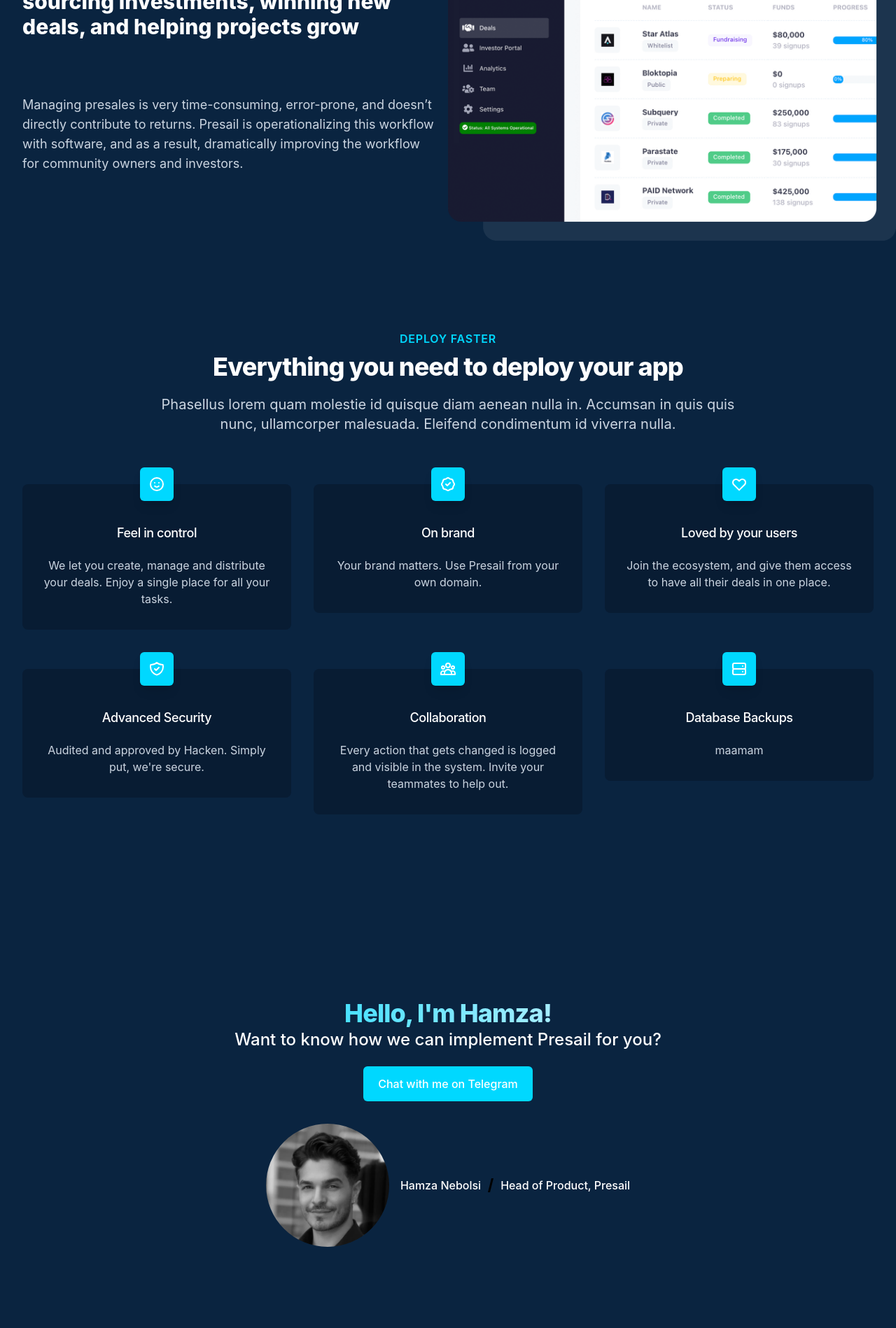
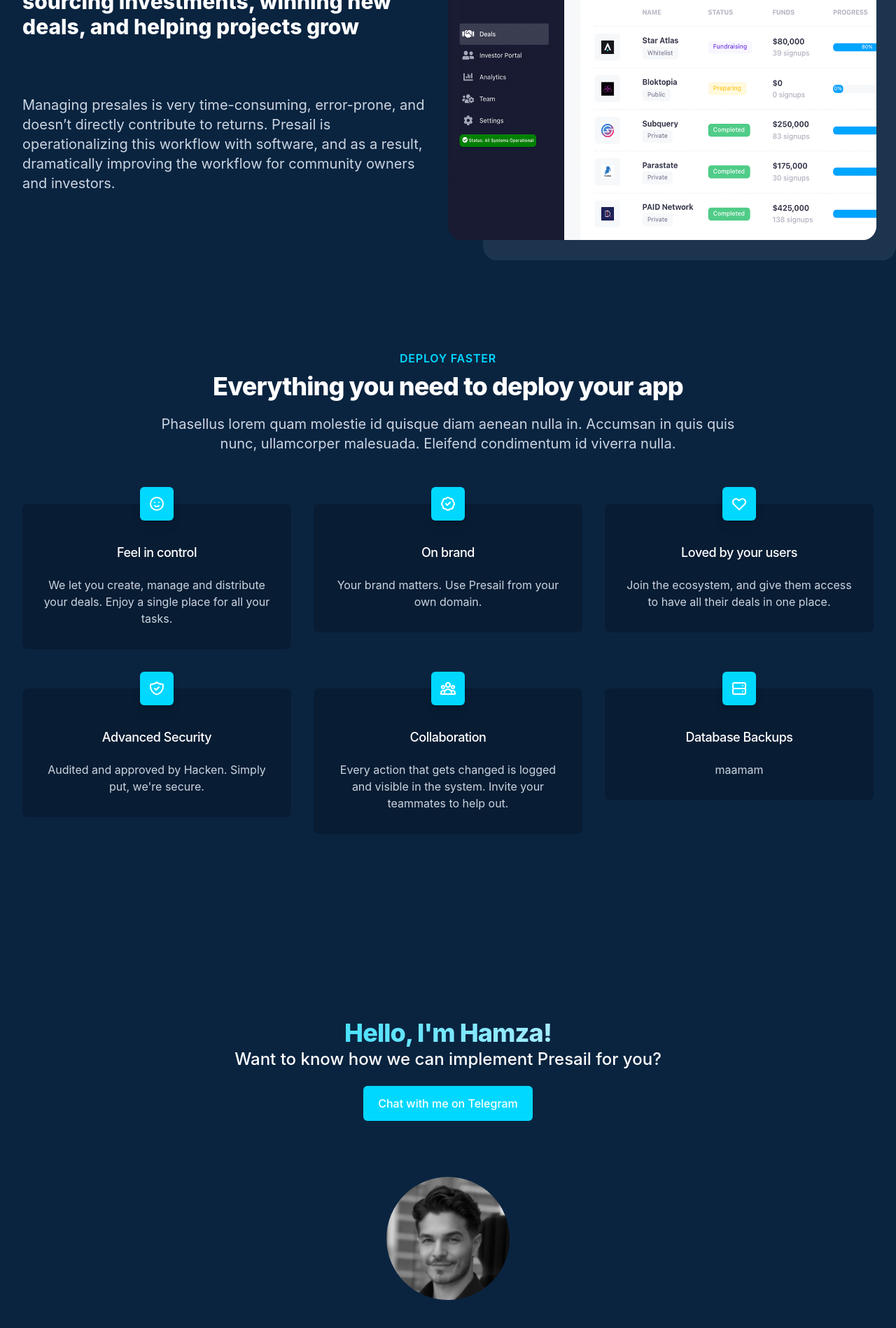
Before and after one commit to datablock-ai/presail-website, a Next.js app: page / in a window 1280 px wide. Shown: the part 1640-3538 px from the top of the page at 70% size. Built offline with nearby package versions, Linux system fonts and the light colour scheme.

Commit message:
Improve mobile

```diff
--- a/components/Explainer.js
+++ b/components/Explainer.js
@@ -6,7 +6,7 @@ export default function Example() {
         <div className="h-full w-full xl:grid xl:grid-cols-2">
           <div className="h-full xl:relative xl:col-start-2">
             <img
-              className="h-full xl:absolute xl:inset-0"
+              className="h-full w-auto xl:absolute xl:inset-0"
               src="/platform2.webp"
               alt="Presail platform"
             />
@@ -19,7 +19,7 @@ export default function Example() {
           <p className="mt-3 text-3xl font-extrabold text-white">
             Direct the time Presail saves you into sourcing investments, winning new deals, and helping projects grow
           </p>
-          <p className="mt-5 lg:mt-20 text-lg text-slate-300">
+          <p className="mt-5 lg:mt-20 text-xl text-slate-300">
             Managing presales is very time-consuming, error-prone, and doesn’t directly contribute to returns. Presail is operationalizing this workflow with software, and as a result, dramatically improving the workflow for community owners and investors.
           </p>
         </div>
--- a/components/Features.js
+++ b/components/Features.js
@@ -24,7 +24,7 @@ const features = [
 export default function Example() {
   return (
     <div className="relative bg-background py-16 sm:py-24 lg:py-32">
-      <div className="mx-auto max-w-md px-4 text-center sm:max-w-3xl sm:px-6 lg:px-8 lg:max-w-7xl">
+      <div className="mx-auto max-w-md px-4 text-left md:text-center sm:max-w-3xl sm:px-6 lg:px-8 lg:max-w-7xl">
         <h2 className="text-base font-semibold tracking-wider text-indigo-400 uppercase">Deploy faster</h2>
         <p className="mt-2 text-3xl font-extrabold text-white tracking-tight sm:text-4xl">
           Everything you need to deploy your app
--- a/components/Hamza.js
+++ b/components/Hamza.js
@@ -16,23 +16,20 @@ export default function Example() {
               >
                 Chat with me on Telegram
               </a>
+              <img
+                className="mx-auto mt-20 mb-10 h-44 w-44 rounded-full"
+                src="/team/hamza.webp"
+                alt="Hamza Nebolsi"
+              />
             </div>
             <footer className="mt-8">
               <div className="md:flex md:items-center md:justify-center">
-                <div className="md:flex-shrink-0">
-                  <img
-                    className="mx-auto h-44 w-44 rounded-full"
-                    src="/team/hamza.webp"
-                    alt="Hamza Nebolsi"
-                  />
-                </div>
                 <div className="mt-3 text-center md:mt-0 md:ml-4 md:flex md:items-center">
                   <div className="text-base font-medium text-white">Hamza Nebolsi</div>
                   <svg className="hidden md:block mx-1 h-5 w-5 text-indigo-600" fill="currentColor" viewBox="0 0 20 20">
                     <path d="M11 0h3L9 20H6l5-20z" />
                   </svg>
-
-                  <div className="text-base font-medium text-white">Head of Product, Presail</div>
+                  <div className="text-base font-medium text-white">Head of Product</div>
                 </div>
               </div>
             </footer>
```
